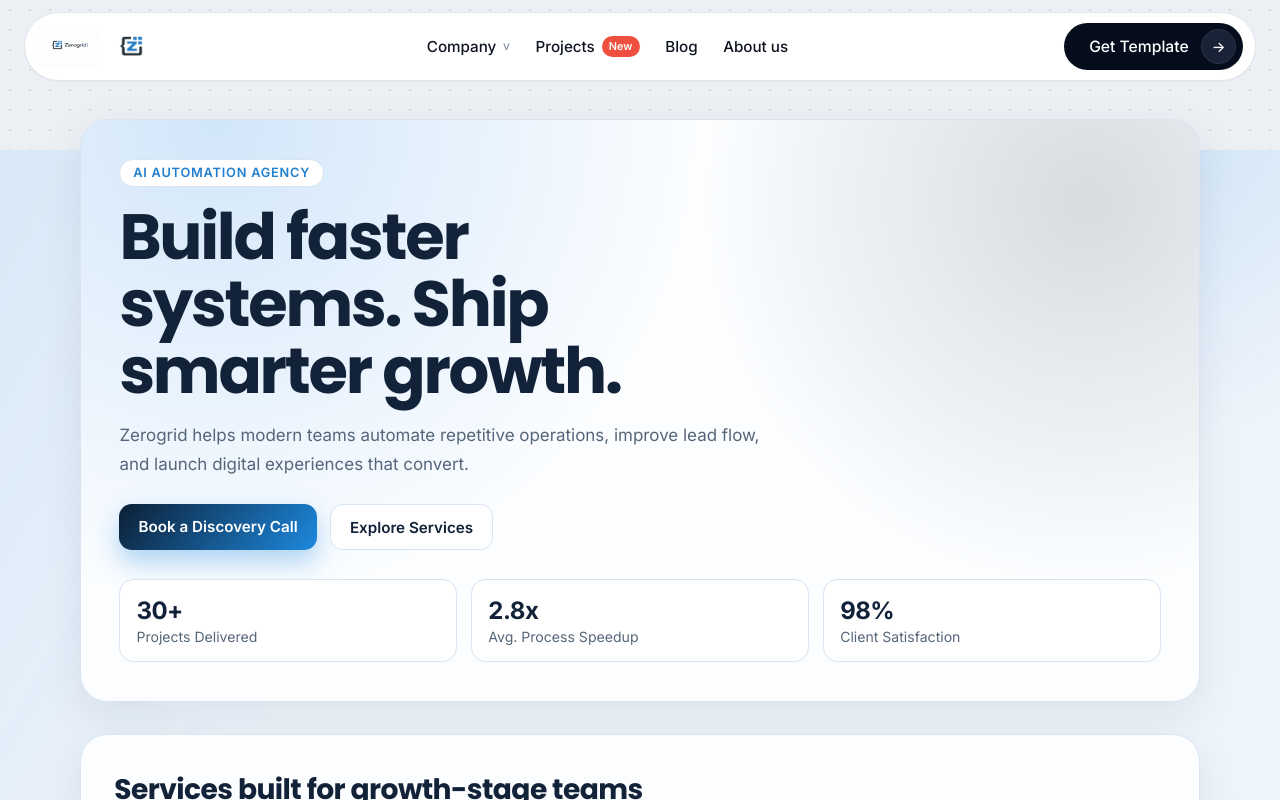
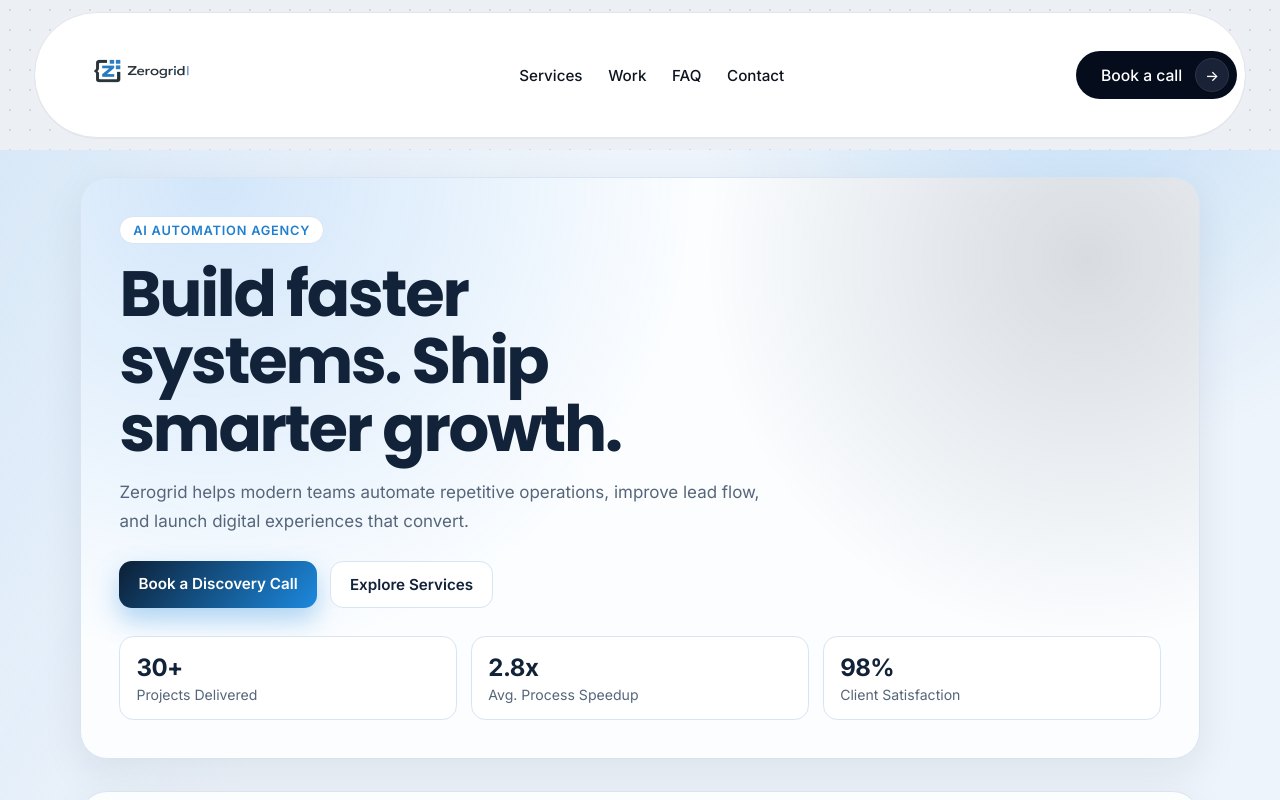
Before and after one commit to Abhi-0930/Zerogrid, a Next.js app: page / in a window 1280 px wide. Shown: the top 800 px of the page. Built offline with nearby package versions, Linux system fonts and the light colour scheme.

Commit message:
created the boilerplate templeate

```diff
--- a/src/app/page.module.css
+++ b/src/app/page.module.css
@@ -17,9 +17,9 @@
 }
 
 .nav {
-  width: min(1420px, calc(100% - 3rem));
+  width: min(1320px, calc(100% - 4.2rem));
   margin: 0 auto;
-  padding: 0.62rem 0.75rem;
+  padding: 0.38rem 0.55rem;
   border: 1px solid #e1e5ec;
   border-radius: 999px;
   background: #ffffff;
@@ -35,20 +35,14 @@
   display: flex;
   align-items: center;
   gap: 0.65rem;
-  padding-left: 0.15rem;
+  padding-left: 1rem;
   flex-shrink: 0;
 }
 
 .brandLogoWordmark {
   display: block;
   width: auto;
-  height: 2.6rem;
-  object-fit: contain;
-}
-
-.brandLogoIcon {
-  width: 2.4rem;
-  height: 2.4rem;
+  height: 7rem;
   object-fit: contain;
 }
 
@@ -64,28 +58,13 @@
 .navItemLink {
   display: inline-flex;
   align-items: center;
-  gap: 0.42rem;
+  gap: 0;
   font-size: clamp(0.95rem, 1vw, 1.05rem);
   transition: opacity 0.2s ease;
 }
 
 .navItemLink:hover {
   opacity: 0.7;
-}
-
-.navCaret {
-  font-size: 0.75rem;
-  color: #8b95a6;
-  transform: translateY(-1px);
-}
-
-.navBadge {
-  padding: 0.2rem 0.45rem;
-  border-radius: 999px;
-  background: #ef4f3f;
-  color: #fff;
-  font-size: 0.68rem;
-  font-weight: 600;
 }
 
 .navCta {
@@ -402,17 +381,13 @@
 
   .brand {
     max-width: none;
-    padding-left: 0;
-  }
-
-  .brandLogoIcon {
-    width: 2.8rem;
-    height: 2.8rem;
-    object-fit: contain;
+    padding-left: 0.35rem;
   }
 
   .brandLogoWordmark {
-    display: none;
+    display: block;
+    width: auto;
+    height: 2.05rem;
   }
 
   .navLinks {
--- a/src/app/page.tsx
+++ b/src/app/page.tsx
@@ -8,10 +8,10 @@ export default function Home() {
   const [isMobileMenuOpen, setIsMobileMenuOpen] = useState(false);
 
   const navItems = [
-    { label: "Company", href: "#process", hasCaret: true },
-    { label: "Projects", href: "#services", badge: "New" },
-    { label: "Blog", href: "#contact" },
-    { label: "About us", href: "#contact" },
+    { label: "Services", href: "#services" },
+    { label: "Work", href: "#process" },
+    { label: "FAQ", href: "#contact" },
+    { label: "Contact", href: "#contact" },
   ];
 
   const services = [
@@ -44,18 +44,10 @@ export default function Home() {
         <a className={styles.brand} href="#" aria-label="Zerogrid home">
           <Image
             className={styles.brandLogoWordmark}
-            src="/logo.png"
+            src="/zerogrid-logo-bg-remove.png"
             alt="Zerogrid logo"
             width={300}
             height={80}
-            priority
-          />
-          <Image
-            className={styles.brandLogoIcon}
-            src="/zerogrid-logo-only.png"
-            alt="Zerogrid logo icon"
-            width={64}
-            height={64}
             priority
           />
         </a>
@@ -63,13 +55,11 @@ export default function Home() {
           {navItems.map((item) => (
             <a key={item.label} href={item.href} className={styles.navItemLink}>
               <span>{item.label}</span>
-              {item.hasCaret ? <span className={styles.navCaret}>v</span> : null}
-              {item.badge ? <span className={styles.navBadge}>{item.badge}</span> : null}
             </a>
           ))}
         </nav>
         <a className={styles.navCta} href="#contact">
-          <span>Get Template</span>
+          <span>Book a call</span>
           <span className={styles.navCtaIcon}>{"->"}</span>
         </a>
         <button
@@ -106,7 +96,7 @@ export default function Home() {
           className={styles.mobileMenuCta}
           onClick={() => setIsMobileMenuOpen(false)}
         >
-          Get Template
+          Book a call
         </a>
       </nav>
 
```
